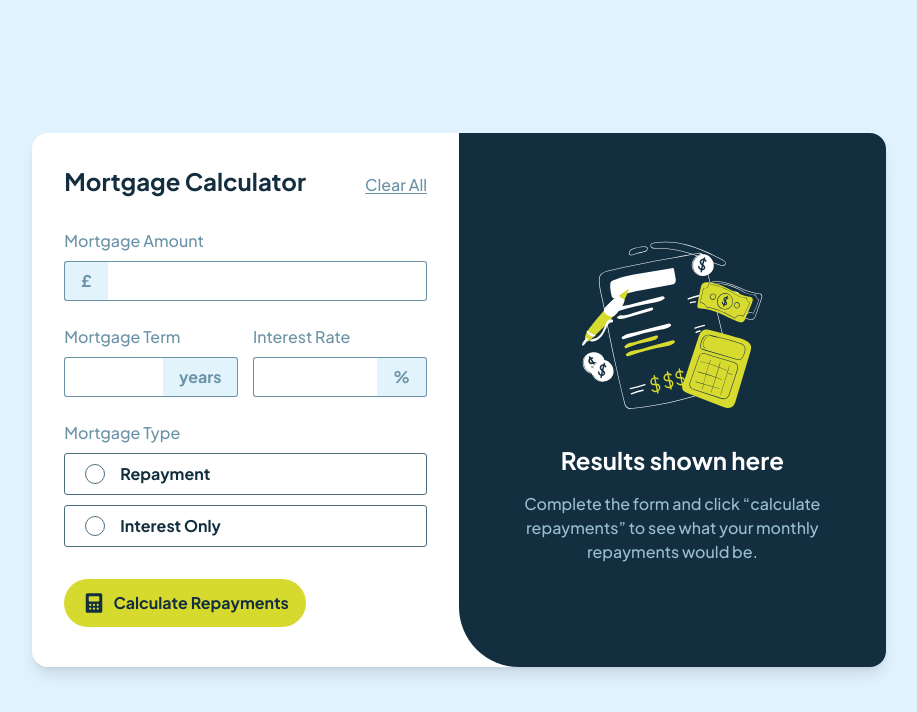
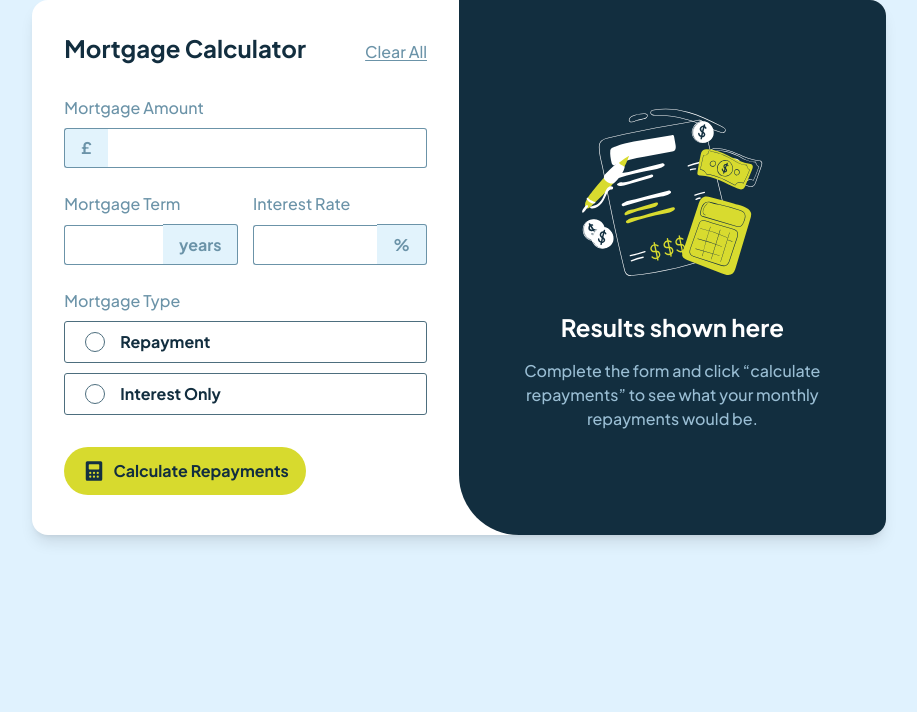
Before and after one commit to Abaljerind/mortgage-repayment-calculator, a website: page index.html in a window 1280 px wide. Shown: the whole page, without its empty margins (181-1098 px from the left). Drawn offline with Linux system fonts and the light colour scheme.

Commit message:
fix height property

```diff
--- a/index.html
+++ b/index.html
@@ -17,7 +17,7 @@
     <link rel="stylesheet" href="./src/dist/final.css" />
   </head>
   <body
-    class="sm:m-0 sm:flex sm:h-screen sm:items-center sm:justify-center sm:bg-sky-100"
+    class="sm:m-0 sm:flex sm:h-full sm:items-center sm:justify-center sm:bg-sky-100"
   >
     <section
       class="container grid grid-cols-1 font-jakarta-sans sm:mx-auto sm:my-8 sm:w-10/12 sm:overflow-hidden sm:rounded-2xl sm:bg-white lg:my-0 lg:w-8/12 lg:max-w-screen-2xl lg:grid-cols-2 lg:grid-rows-1 lg:shadow-lg"
```
Also changed, not shown: src/css/output.css, src/dist/final.css.
